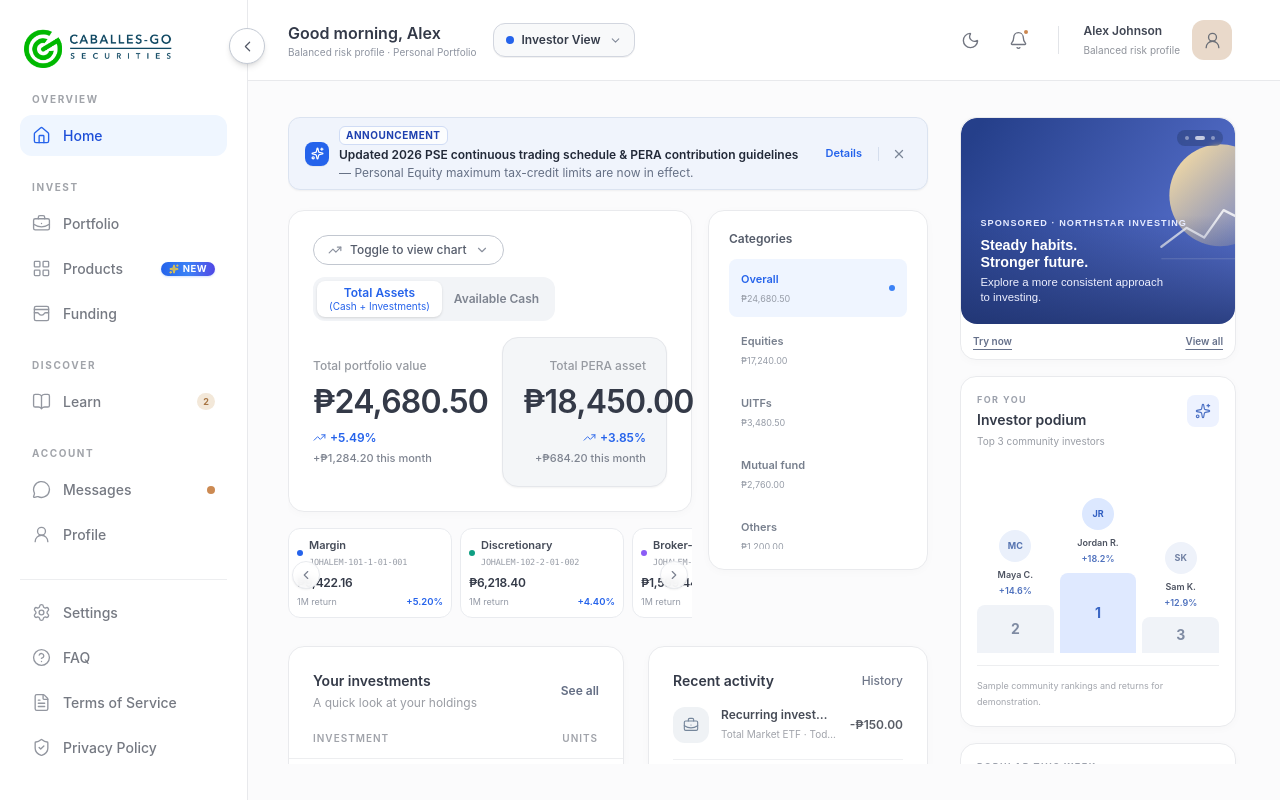
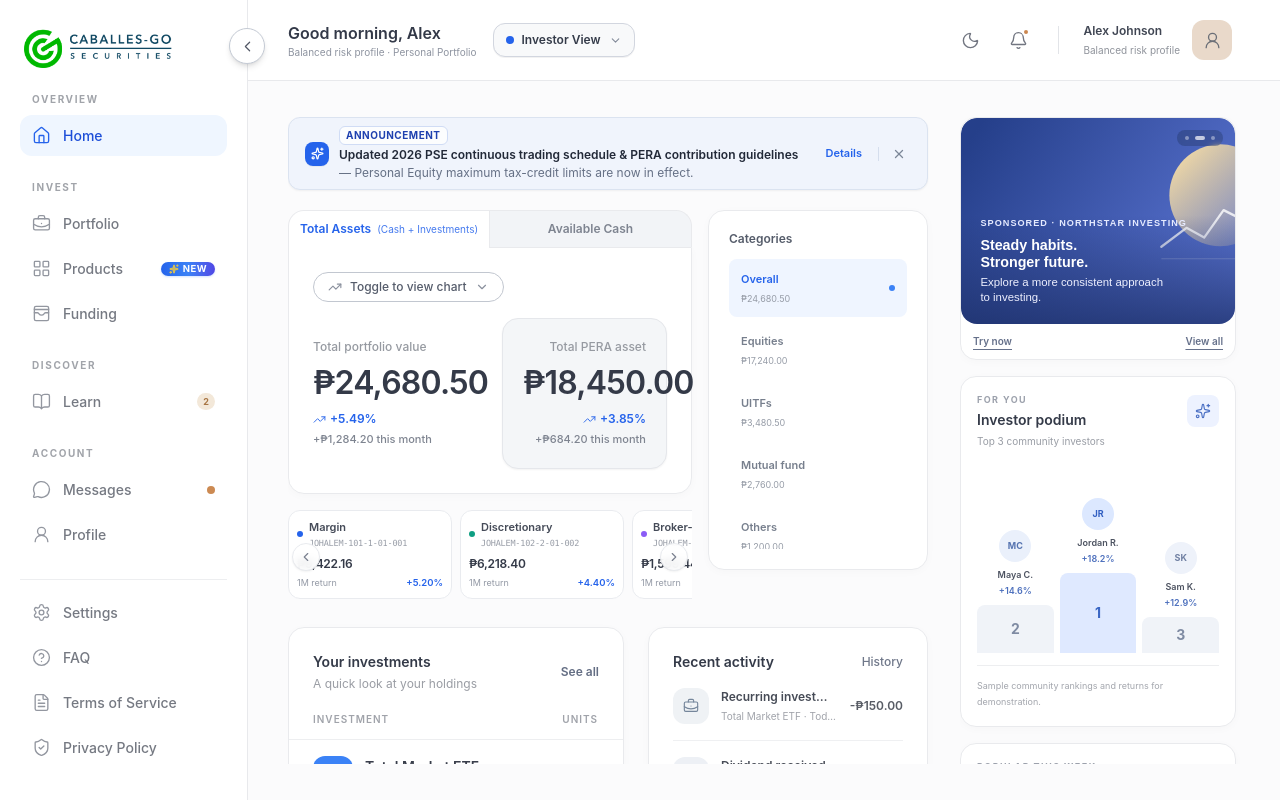
Before and after one commit to JayDumagat/non-pera, a React (Vite) app: page /home in a window 1280 px wide. Built offline with nearby package versions, Linux system fonts and the light colour scheme.

Commit message:
feat: implement balance view toggle tabs
Replace the single chart toggle button with a tab-based navigation system to allow switching between asset and liability views.

```diff
--- a/src/App.jsx
+++ b/src/App.jsx
@@ -771,7 +771,38 @@ function PortfolioValueCard({ range, setRange, selectedCategory, setSelectedCate
     <div className="space-y-4">
       <div className="grid gap-4 md:grid-cols-[minmax(0,1fr)_220px] md:items-start">
         <div className="min-w-0 space-y-4">
-          <Card className="min-w-0 p-5 sm:p-6">
+          <div>
+            <div className="grid w-full grid-cols-2 items-end gap-0" role="tablist" aria-label="Balance view toggle">
+              <button
+                type="button"
+                role="tab"
+                aria-selected={balanceView === 'assets'}
+                onClick={() => setBalanceView('assets')}
+                className={`relative flex items-center justify-center gap-1.5 whitespace-nowrap rounded-tl-2xl border-l border-t border-r border-[#e9eaed] px-3.5 py-2.5 text-xs font-semibold transition sm:px-4 ${
+                  balanceView === 'assets'
+                    ? 'attached-tab-active z-10 -mb-px bg-white pb-[11px] text-[#2563eb]'
+                    : 'attached-tab-inactive bg-[#f2f4f7] text-[#7e8490] hover:bg-[#eaedf2] hover:text-[#343a48]'
+                }`}
+              >
+                <span>Total Assets</span>
+                <span className={`hidden text-[10px] font-normal sm:inline ${balanceView === 'assets' ? 'text-[#2563eb]/85' : 'text-[#8b919d]'}`}>(Cash + Investments)</span>
+              </button>
+              <button
+                type="button"
+                role="tab"
+                aria-selected={balanceView === 'cash'}
+                onClick={() => setBalanceView('cash')}
+                className={`relative flex items-center justify-center whitespace-nowrap rounded-tr-2xl border-t border-r border-[#e9eaed] px-3.5 py-2.5 text-xs font-semibold transition sm:px-4 ${
+                  balanceView === 'cash'
+                    ? 'attached-tab-active z-10 -mb-px bg-white pb-[11px] text-[#2563eb]'
+                    : 'attached-tab-inactive bg-[#f2f4f7] text-[#7e8490] hover:bg-[#eaedf2] hover:text-[#343a48]'
+                }`}
+              >
+                Available Cash
+              </button>
+            </div>
+
+            <Card className="min-w-0 rounded-t-none p-5 sm:p-6">
               <div className="mb-4 flex flex-wrap items-center justify-between gap-3">
                 <div>
                   <button
@@ -789,36 +820,6 @@ function PortfolioValueCard({ range, setRange, selectedCategory, setSelectedCate
                     <TrendingUp size={14} className={showChart ? 'text-[#2563eb] dark:text-[#60a5fa]' : 'text-[#8b919e]'} />
                     <span>Toggle to view chart</span>
                     <ChevronDown size={14} className={`transition-transform duration-200 ${showChart ? 'rotate-180 text-[#2563eb] dark:text-[#60a5fa]' : 'text-[#8b919e]'}`} />
-                </button>
-              </div>
-
-              <div className="flex items-center rounded-xl bg-[#f2f4f7] p-1" role="tablist" aria-label="Balance view toggle">
-                <button
-                  type="button"
-                  role="tab"
-                  aria-selected={balanceView === 'assets'}
-                  onClick={() => setBalanceView('assets')}
-                  className={`flex flex-col items-center justify-center rounded-lg px-3 py-1 text-center text-xs font-semibold leading-tight transition ${
-                    balanceView === 'assets'
-                      ? 'bg-white text-[#2563eb] shadow-sm'
-                      : 'text-[#7e8490] hover:text-[#343a48]'
-                  }`}
-                >
-                  <span>Total Assets</span>
-                  <span className={`text-[10px] font-normal ${balanceView === 'assets' ? 'text-[#2563eb]' : 'text-[#8b919d]'}`}>(Cash + Investments)</span>
-                </button>
-                <button
-                  type="button"
-                  role="tab"
-                  aria-selected={balanceView === 'cash'}
-                  onClick={() => setBalanceView('cash')}
-                  className={`flex h-full items-center justify-center rounded-lg px-3 py-1.5 text-xs font-semibold transition ${
-                    balanceView === 'cash'
-                      ? 'bg-white text-[#2563eb] shadow-sm'
-                      : 'text-[#7e8490] hover:text-[#343a48]'
-                  }`}
-                >
-                  Available Cash
                   </button>
                 </div>
               </div>
@@ -882,6 +883,7 @@ function PortfolioValueCard({ range, setRange, selectedCategory, setSelectedCate
               </div>
             )}
             </Card>
+          </div>
 
           <CategoryAccountsList category={selectedCategory} range={range} selectedAccountId={selectedAccountId} onSelectAccount={setSelectedAccountId} />
         </div>
```
Lines whose indentation alone changed are shown as unchanged.
